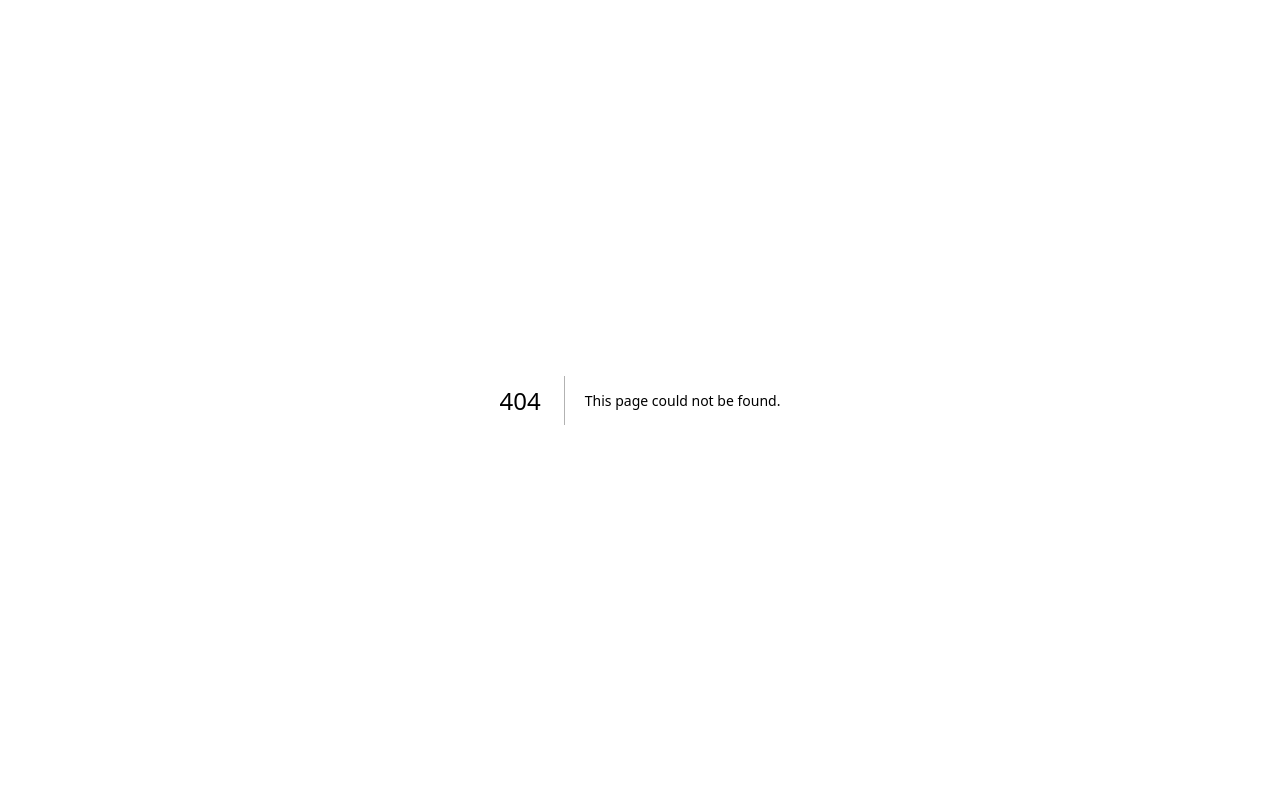
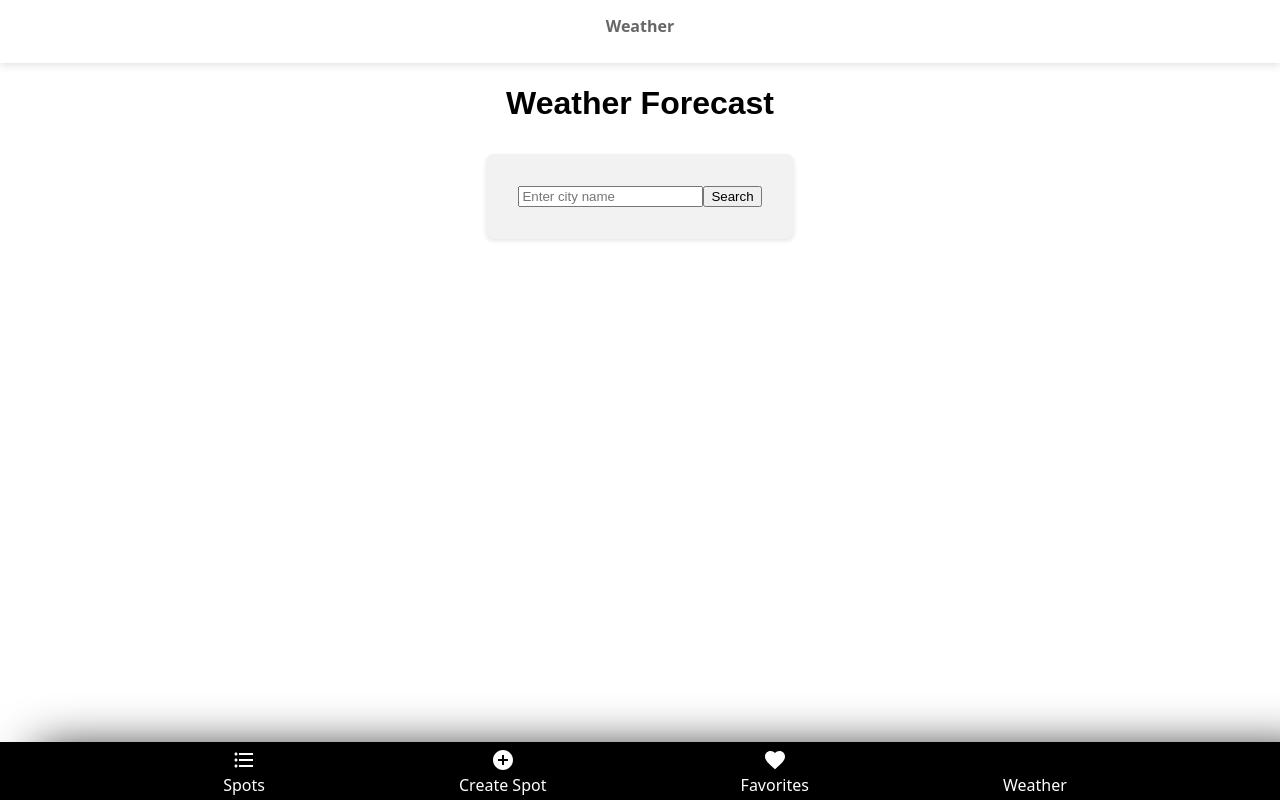
Before and after one commit to zimb0o/capstone-project, a Next.js app: page /weather in a window 1280 px wide. Before the commit this address had no page. Built offline with nearby package versions, Linux system fonts and the light colour scheme.

Commit message:
add weatherapi

```diff
--- a/components/Footer.js
+++ b/components/Footer.js
@@ -7,6 +7,7 @@ import CreateIcon from "../components/Icons/Create.js";
 import CreateActiveIcon from "../components/Icons/CreateActive.js";
 import FavouriteIcon from "../components/Icons/Favourite.js";
 import FavouriteActiveIcon from "../components/Icons/FavouriteActive.js";
+import WeatherIcon from "../components/Icons/Weather.js";
 export default function Footer() {
   const { pathname } = useRouter();
 
@@ -34,6 +35,12 @@ export default function Footer() {
             <FavouriteIcon />
           )}
           <NavIconText>Favorites</NavIconText>
+        </StyledNavItem>
+      </NavLink>
+      <NavLink href={`/weather`}>
+        <StyledNavItem>
+          {pathname === "/weather" ? <WeatherIcon /> : <WeatherIcon />}
+          <NavIconText>Weather</NavIconText>
         </StyledNavItem>
       </NavLink>
     </StyledNavigation>
--- /dev/null
+++ b/components/Icons/Weather.js
@@ -0,0 +1,13 @@
+export default function WeatherIcon() {
+  return (
+    <svg
+      height="24"
+      viewBox="0 0 24 24"
+      width="24"
+      fill="#000000"
+      xmlns="http://www.w3.org/2000/svg"
+    >
+      <path d="M16.5 3c-1.74 0-3.41.81-4.5 2.09C10.91 3.81 9.24 3 7.5 3 4.42 3 2 5.42 2 8.5c0 3.78 3.4 6.86 8.55 11.54L12 21.35l1.45-1.32C18.6 15.36 22 12.28 22 8.5 22 5.42 19.58 3 16.5 3zm-4.4 15.55l-.1.1-.1-.1C7.14 14.24 4 11.39 4 8.5 4 6.5 5.5 5 7.5 5c1.54 0 3.04.99 3.57 2.36h1.87C13.46 5.99 14.96 5 16.5 5c2 0 3.5 1.5 3.5 3.5 0 2.89-3.14 5.74-7.9 10.05z" />
+    </svg>
+  );
+}
--- /dev/null
+++ b/pages/weather/index.js
@@ -0,0 +1,108 @@
+import Layout from "../../components/Layout.js";
+import { useState } from "react";
+import styled from "styled-components";
+
+const api = {
+  key: "0a1b4079174262c9bd54e2c2800cda16",
+  base: "https://api.openweathermap.org/data/2.5/",
+};
+export default function Weather() {
+  const [query, setQuery] = useState("");
+  const [weather, setWeather] = useState({});
+  const searchPressed = () => {
+    fetch(`${api.base}weather?q=${query}&units=metric&APPID=${api.key}`)
+      .then((response) => response.json())
+      .then((result) => {
+        console.log(result);
+        setWeather(result);
+      });
+  };
+
+  const dateBuilder = (d) => {
+    let months = [
+      "January",
+      "February",
+      "March",
+      "April",
+      "May",
+      "June",
+      "July",
+      "August",
+      "September",
+      "October",
+      "November",
+      "December",
+    ];
+    let days = [
+      "Sunday",
+      "Monday",
+      "Tuesday",
+      "Wednesday",
+      "Thursday",
+      "Friday",
+      "Saturday",
+    ];
+    let day = days[d.getDay()];
+    let date = d.getDate();
+    let month = months[d.getMonth()];
+    let year = d.getFullYear();
+    return `${day} ${date} ${month} ${year}`;
+  };
+  return (
+    <Layout pageTitle="Weather">
+      <WeatherPage>
+        <Title>Weather Forecast</Title>
+        <WeatherCard>
+          <input
+            type="text"
+            placeholder="Enter city name"
+            value={query}
+            onChange={(e) => setQuery(e.target.value)}
+          />
+          <button onClick={searchPressed}>Search</button>
+          {typeof weather.main !== "undefined" ? (
+            <WeatherData>
+              <WeatherInfo>City: {weather.name}</WeatherInfo>
+              <WeatherInfo>Date: {dateBuilder(new Date())}</WeatherInfo>
+              <WeatherInfo>Temperature: {weather.main.temp}°C</WeatherInfo>
+              <WeatherInfo>Description: {weather.weather[0].main}</WeatherInfo>
+            </WeatherData>
+          ) : (
+            ""
+          )}
+        </WeatherCard>
+      </WeatherPage>
+    </Layout>
+  );
+}
+const WeatherPage = styled.div`
+  display: flex;
+  flex-direction: column;
+  align-items: center;
+  justify-content: center;
+  height: 100%;
+  font-family: Arial, sans-serif;
+`;
+
+const Title = styled.h1`
+  font-size: 2rem;
+  margin-bottom: 2rem;
+`;
+
+const WeatherCard = styled.div`
+  background-color: #f2f2f2;
+  border-radius: 8px;
+  padding: 2rem;
+  box-shadow: 0px 2px 4px rgba(0, 0, 0, 0.1);
+`;
+
+const WeatherData = styled.div`
+  display: flex;
+  flex-direction: column;
+  align-items: center;
+`;
+
+const WeatherInfo = styled.p`
+  font-size: 1.2rem;
+  margin-bottom: 1rem;
+`;
```
